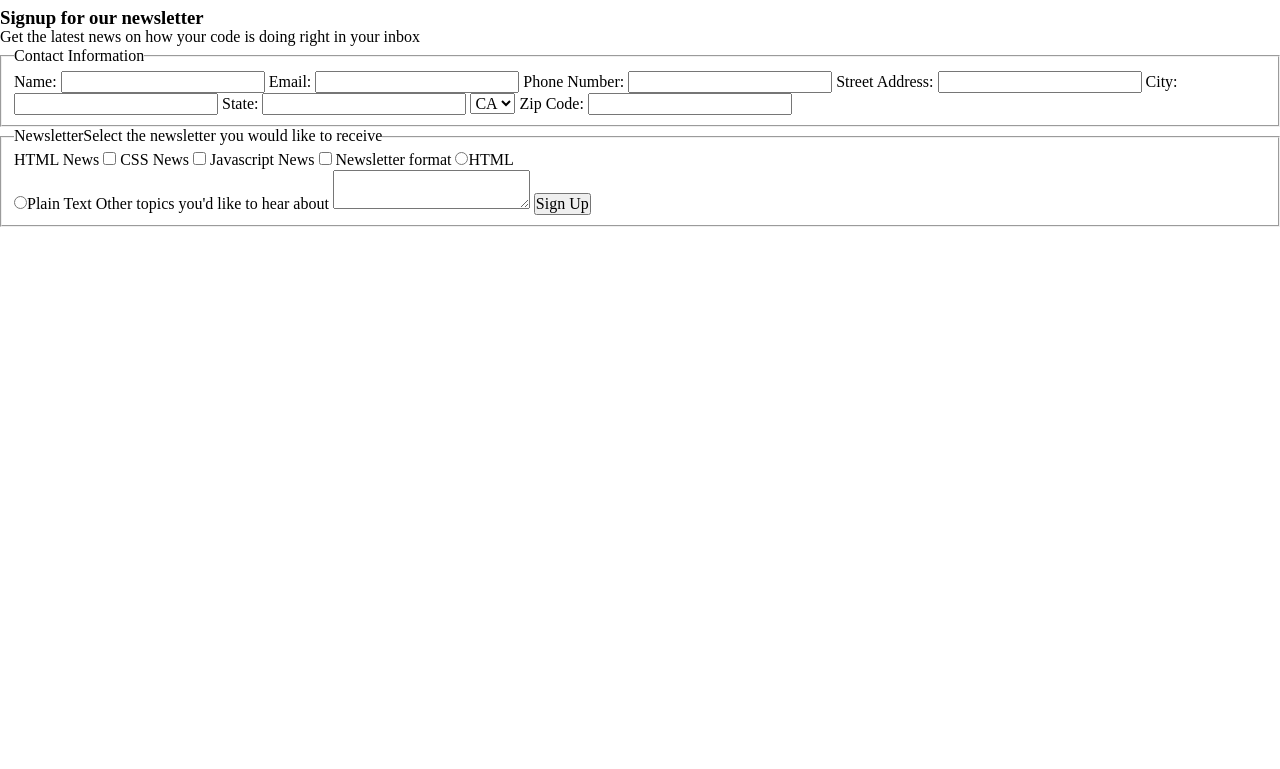
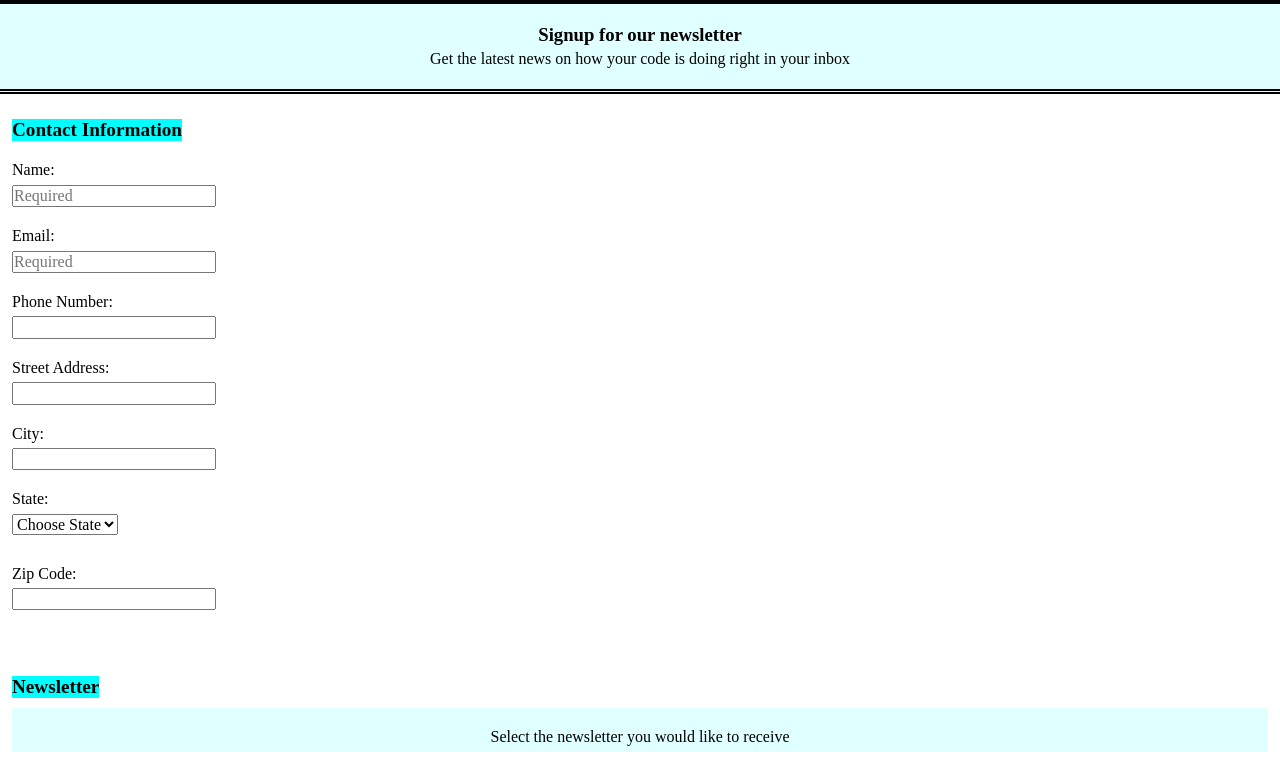
Before and after one commit to rodriguez-miguel26/Project-3, a plain HTML site: page index.html in a window 1280 px wide. Shown: the part 73-842 px from the top of the page. Before the commit the page ends 800 px from the top, so only its background shows below. Drawn offline with Linux system fonts and the light colour scheme.

Commit message:
Contact Info
newsletter section left to work on.

```diff
--- a/css/style.css
+++ b/css/style.css
@@ -10,3 +10,64 @@
     padding: 0px;
     box-sizing: border-box;
 }
+
+body {
+
+
+}
+
+h1 {
+    text-align: center;
+    background-color: black;
+    color: #E0FFFF;
+    margin: 0px;
+    padding: 20px 0px;
+}
+
+h3, p {
+    text-align: center;
+    background-color: #E0FFFF;
+    margin: 0px;
+    padding: 20px 0px 5px 0px;
+}
+
+.latest_news {
+    padding-top: 0px;
+    padding-bottom: 20px;
+    border-bottom-style: double;
+    border-bottom-color: black;
+    border-bottom-width: 5px;
+}
+
+fieldset {
+    margin-bottom: 30px;
+    border: none;
+}
+
+legend {
+    font-size: 1.2em;
+    font-weight: bold;
+    margin-top: 20px;
+    margin-bottom: 10px;
+    background-color: aqua;
+}
+
+input [type="text"],
+select {
+    margin-bottom: 10px;
+
+}
+
+label {
+    display: block;
+    margin: 20px 0px 5px;
+}
+
+div .newsletter
+input[type="checkbox"],
+input[type="radio"] {
+    display: inline-block;
+    margin: 20px;
+
+
+}
--- a/index.html
+++ b/index.html
@@ -12,19 +12,19 @@
         <body>
             <h1>The Code Review</h1>
             <h3>Signup for our newsletter</h3>
-                <p>Get the latest news on how your code is doing right in your inbox</p>
+                <p class="latest_news">Get the latest news on how your code is doing right in your inbox</p>
 
             <form>
 
                     <fieldset>
-
-                        <legend><span class="contact"></span>Contact Information</legend>
+                        <div class="contact">
+                            <legend><span class="contact_info"></span>Contact Information</legend>
 
                             <label for="name">Name:</label>
-                        <input type="text" id="name" name="user_name">
+                            <input type="text" id="name" name="user_name" placeholder="Required">
 
                             <label for="email">Email:</label>
-                        <input type="text" id="email" name="user_email">
+                            <input type="text" id="email" name="user_email" placeholder="Required">
 
                             <label for="telephone">Phone Number:</label>
                             <input type="text" id="telephone" name="user_telephone">
@@ -36,28 +36,30 @@
                             <input type="text" id="city" name="city">
 
                             <label for="state">State:</label>
-                        <input type="text" id="state" name="state">
-                        <select id="text" name="state">
+                            <select id="state" name="state">
+                                <option value="" disabled selected hidden>Choose State</option>
                                 <option value="CA">CA</option>
                             </select>
 
                             <label for="zipcode">Zip Code:</label>
                             <input type="text" id="zipcode" name="zipcode">
-
+                        </div>
                     </fieldset>
 
                     <fieldset>
 
-                        <legend><span class="newsletter">Newsletter</span>Select the newsletter you would like to receive</legend>
+                        <div class="news_letter">
+                            <legend><span class="newsletter"></span>Newsletter</legend>
+                            <p>Select the newsletter you would like to receive</p>
 
                             <label>HTML News</label>
-                        <input type="checkbox" id="html_news" name="html_news">
+                            <input type="checkbox" id="html_news" name="news">
 
                             <label>CSS News</label>
-                        <input type="checkbox" id="css_news" name="css news">
+                            <input type="checkbox" id="css_news" name="news">
 
                             <label>Javascript News</label>
-                        <input type="checkbox" id="javascript_news" name="javascript news">
+                            <input type="checkbox" id="javascript_news" name="news">
 
                             <label>Newsletter format</label>
 
@@ -69,97 +71,14 @@
 
                             <button type="submit">Sign Up</button>
 
+                        </div>
+
                     </fieldset>
 
             </form>
-
-
-
-
-
-
-
-
-
-
-
-
-
-
-
-
-
-
-
-
-
-
-
-
-
-
-
-
-
-
-
-
-
-
-
-
-
-
-
 
         </body>
 
 
 
-
-
-
-
-
-
-
-
-
-
-
-
-
-
-
-
-
-
-
-
-
-
-
-
-
-
-
-
-
-
-
-
-
-
-
-
-
-
-
-
-
-
-
-
-
-
 </html>
```
Lines whose indentation alone changed are shown as unchanged.
